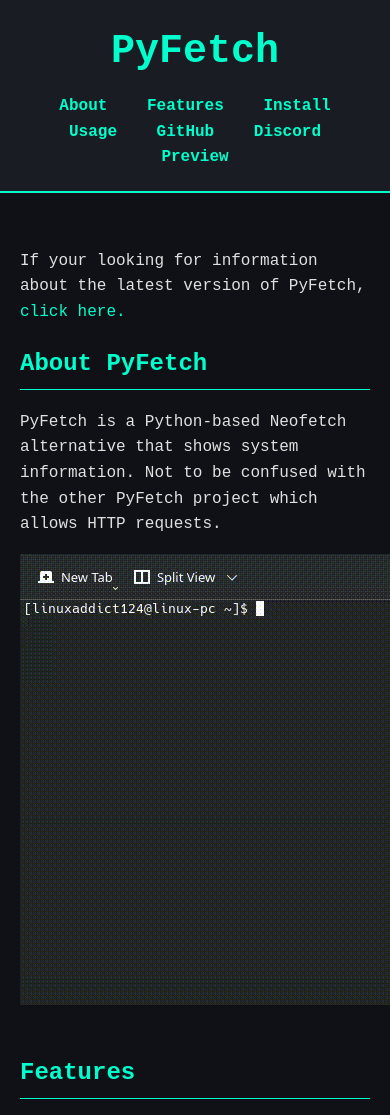
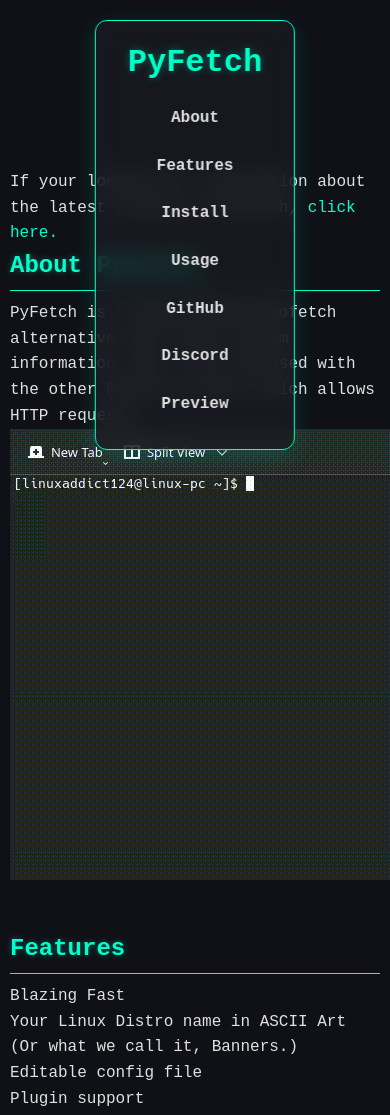
Before and after one commit to pyfetch/pyfetch.github.io, a plain HTML site: page index.html in a window 390 px wide. Shown: the top 1115 px of the page. Drawn offline with Linux system fonts and the light colour scheme.

Commit message:
Refactor CSS styles for improved layout and design

```diff
--- a/index.css
+++ b/index.css
@@ -1,50 +1,82 @@
-/* Reset and base styles */
-body {
+/* === Base Reset === */
+* {
     margin: 0;
     padding: 0;
+    box-sizing: border-box;
+}
+
+body {
     background-color: #0f1117;
     color: #e0e0e0;
     font-family: 'Courier New', Courier, monospace;
     line-height: 1.6;
+    padding-top: 150px;
+    transition: background 0.3s ease, color 0.3s ease;
 }
 
+/* === Links === */
 a {
     color: #00ffcc;
     text-decoration: none;
+    transition: text-shadow 0.3s ease;
 }
 
 a:hover {
     text-decoration: underline;
+    text-shadow: 0 0 5px #00ffcc;
 }
 
+/* === Header === */
 header {
-    background-color: #1a1c23;
-    padding: 20px;
+    position: fixed;
+    top: 20px;
+    left: 50%;
+    transform: translateX(-50%);
+    background-color: rgba(26, 28, 35, 0.7); /* semi-transparent */
+    backdrop-filter: blur(12px);
+    border: 1px solid #00ffc8;
+    border-radius: 12px;
+    padding: 16px 32px;
+    width: max-content;
+    z-index: 1000;
+    box-shadow: 0 8px 24px rgba(0, 255, 200, 0.15);
     text-align: center;
-    border-bottom: 2px solid #00ffcc;
 }
 
 header h1 {
     margin: 0;
-    font-size: 2.5em;
-    color: #00ffcc;
+    font-size: 2rem;
+    color: #00ffc8;
+    text-shadow: 0 0 8px #00ffc855;
 }
 
+/* === Navigation === */
 nav {
-    margin-top: 10px;
+    margin-top: 12px;
 }
 
 nav a {
-    margin: 0 15px;
+    margin: 0 10px;
     font-weight: bold;
+    padding: 6px 12px;
+    border-radius: 6px;
+    transition: background 0.3s ease;
+    color: #e0e0e0;
 }
 
+nav a:hover {
+    background-color: #00ffc822;
+}
+
+
+/* === Main Content === */
 main {
     padding: 40px 20px;
     max-width: 800px;
     margin: auto;
 }
 
+/* === Sections === */
 section {
     margin-bottom: 40px;
 }
@@ -53,8 +85,11 @@
     color: #00ffcc;
     border-bottom: 1px solid #00ffcc;
     padding-bottom: 5px;
+    margin-bottom: 10px;
+    text-shadow: 0 0 6px #00ffcc55;
 }
 
+/* === Footer === */
 footer {
     background-color: #1a1c23;
     text-align: center;
@@ -62,9 +97,10 @@
     border-top: 2px solid #00ffcc;
     font-size: 0.9em;
     color: #888;
+    box-shadow: 0 -4px 10px rgba(0, 255, 204, 0.05);
 }
 
-/* Terminal-style code block */
+/* === Code Block === */
 pre {
     background-color: #1e1e1e;
     color: #00ffcc;
@@ -72,6 +108,41 @@
     border-radius: 5px;
     overflow-x: auto;
     box-shadow: 0 0 10px #00ffcc33;
+    font-size: 0.95em;
 }
 
-/* Button
+/* === Buttons === */
+button {
+    background-color: #00ffcc;
+    color: #0f1117;
+    border: none;
+    padding: 10px 20px;
+    font-family: 'Courier New', Courier, monospace;
+    font-weight: bold;
+    border-radius: 5px;
+    cursor: pointer;
+    box-shadow: 0 0 10px #00ffcc55;
+    transition: background 0.3s ease, transform 0.2s ease;
+}
+
+button:hover {
+    background-color: #00ddb3;
+    transform: scale(1.05);
+}
+
+/* === Responsive Design === */
+@media (max-width: 600px) {
+    main {
+        padding: 20px 10px;
+    }
+
+    nav a {
+        display: block;
+        margin: 10px 0;
+        text-align: center;
+    }
+
+    header h1 {
+        font-size: 2em;
+    }
+}
```
